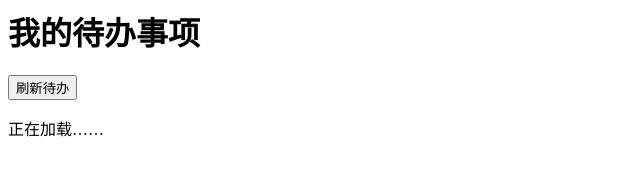
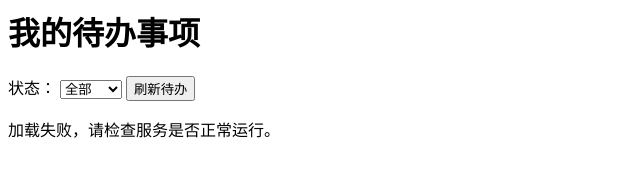
Before and after one commit to bclder/ai-todo-sqlite, a plain HTML site: page static/index.html in a window 1280 px wide. Shown: the whole page, without its empty margins (0-640 px from the left). Drawn offline with Linux system fonts and the light colour scheme; no server answers.

Commit message:
添加待办状态筛选并修复刷新按钮作用域

```diff
--- a/static/index.html
+++ b/static/index.html
@@ -1,20 +1,35 @@
 <body>
     <h1>我的待办事项</h1>
+    <label for="status-filter">状态：</label>
+    <select id="status-filter">
+        <option value="">全部</option>
+        <option value="未完成">未完成</option>
+        <option value="已完成">已完成</option>
+    </select>
     <button id="refresh-button" type="button">刷新待办</button>
     <p id="message">正在加载……</p>
     <ul id="todo-list"></ul>
 
     <script>
+        const refreshButton = document.getElementById("refresh-button");
+        const statusFilter = document.getElementById("status-filter");
         async function loadTodos() {
             const message = document.getElementById("message");
             const list = document.getElementById("todo-list");
-            const refreshButton = document.getElementById("refresh-button");
 
             refreshButton.disabled = true;
+            statusFilter.disabled = true;
             message.textContent = "正在加载……";
 
             try {
-                const response = await fetch("/todos");
+                const status = statusFilter.value;
+                let url = "/todos";
+
+                if (status !== "") {
+                    url = `/todos?status=${encodeURIComponent(status)}`;
+                }
+
+                const response = await fetch(url);
 
                 if (!response.ok) {
                     throw new Error("获取待办失败");
@@ -39,10 +54,12 @@
                 list.replaceChildren()
             }finally {
                 refreshButton.disabled = false;
+                statusFilter.disabled = false;
             }
         }
 
         refreshButton.addEventListener("click", loadTodos);
+        statusFilter.addEventListener("change", loadTodos);
 
         loadTodos();
     </script>
```
